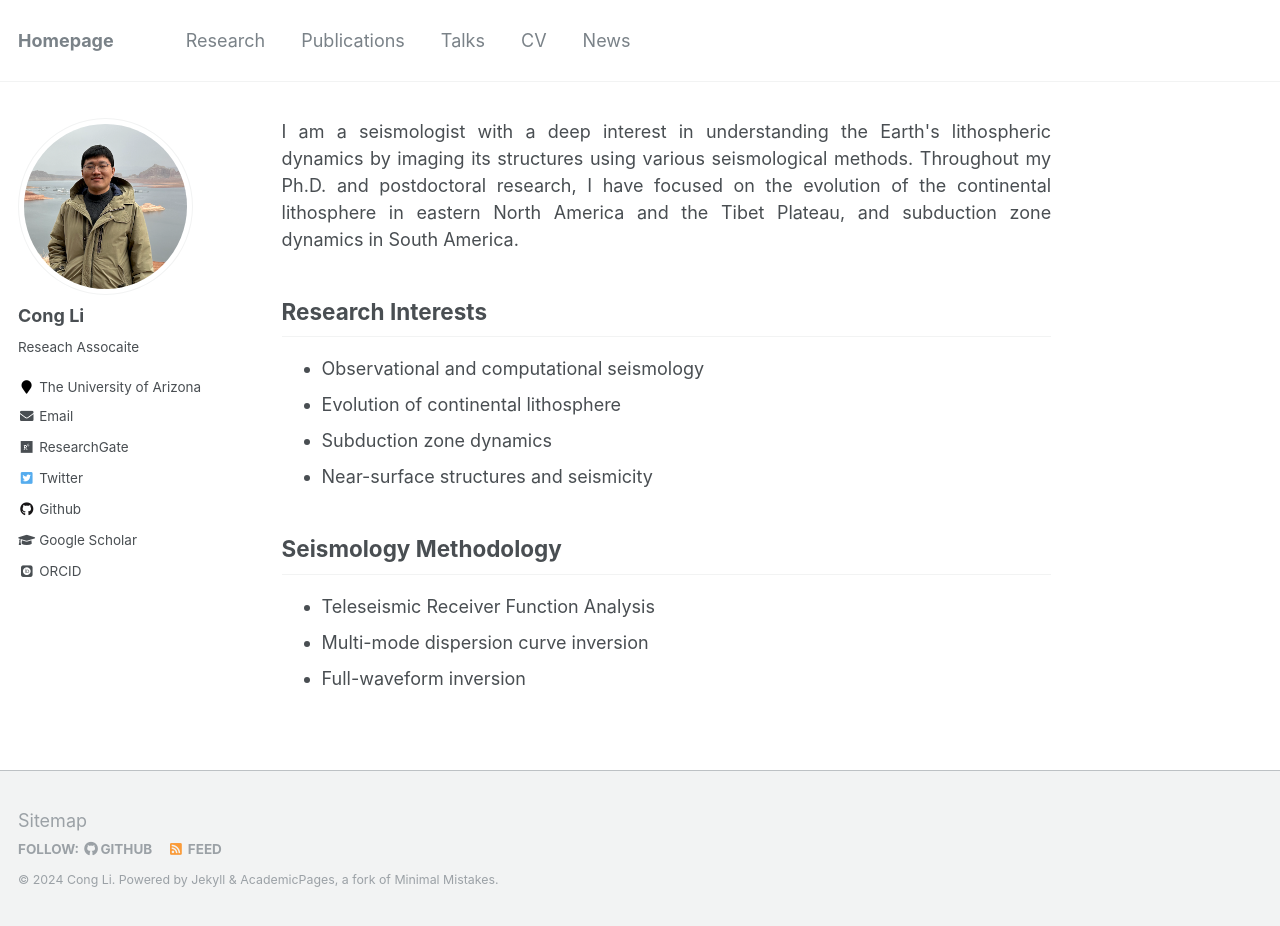
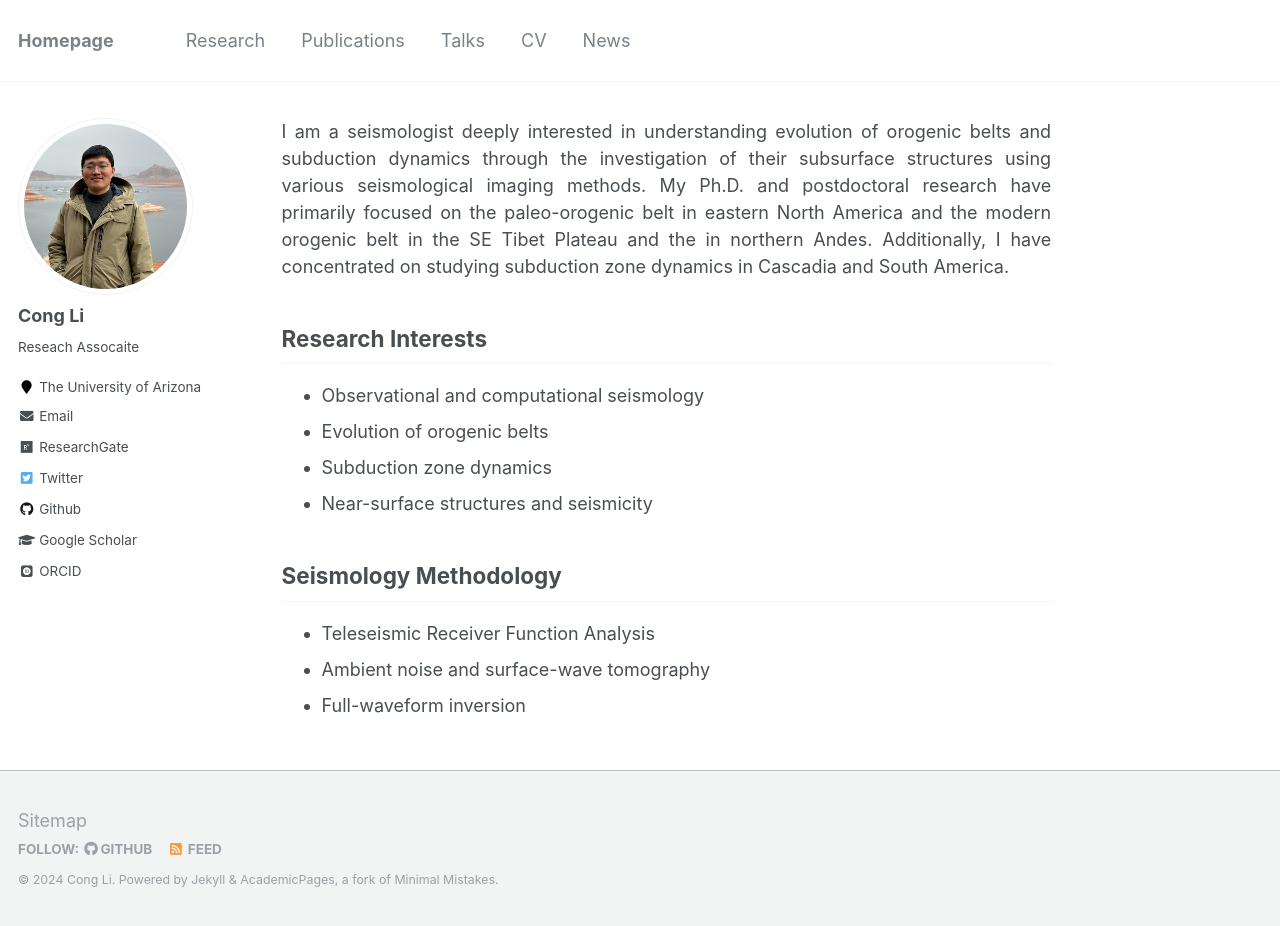
Before and after one commit to SeisCong/congli.github.io, a Jekyll site: the page built from _pages/about.md, in a window 1280 px wide and 926 px high. Built offline with Jekyll 4.4.1, drawn with Linux system fonts in a browser that asks for light colours; some web fonts are replaced.

Commit message:
updated about

```diff
--- a/_pages/about.md
+++ b/_pages/about.md
@@ -8,15 +8,15 @@ redirect_from:
   - /about/
   - /about.html
 ---
-<div style="text-align: justify"> I am a seismologist with a deep interest in understanding the Earth's lithospheric dynamics by imaging its structures using various seismological methods. Throughout my Ph.D. and postdoctoral research, I have focused on the evolution of the continental lithosphere in eastern North America and the Tibet Plateau, and subduction zone dynamics in South America.</div>
+<div style="text-align: justify"> I am a seismologist deeply interested in understanding evolution of orogenic belts and subduction dynamics through the investigation of their subsurface structures using various seismological imaging methods. My Ph.D. and postdoctoral research have primarily focused on the paleo-orogenic belt in eastern North America and the modern orogenic belt in the SE Tibet Plateau and the in northern Andes. Additionally, I have concentrated on studying subduction zone dynamics in Cascadia and South America.</div>
 
 ## Research Interests
  * Observational and computational seismology
- * Evolution of continental lithosphere
+ * Evolution of orogenic belts
  * Subduction zone dynamics
  * Near-surface structures and seismicity
 
 ## Seismology Methodology
   * Teleseismic Receiver Function Analysis
-  * Multi-mode dispersion curve inversion
+  * Ambient noise and surface-wave tomography
   * Full-waveform inversion
```
Also changed, not shown: 1 other file.
